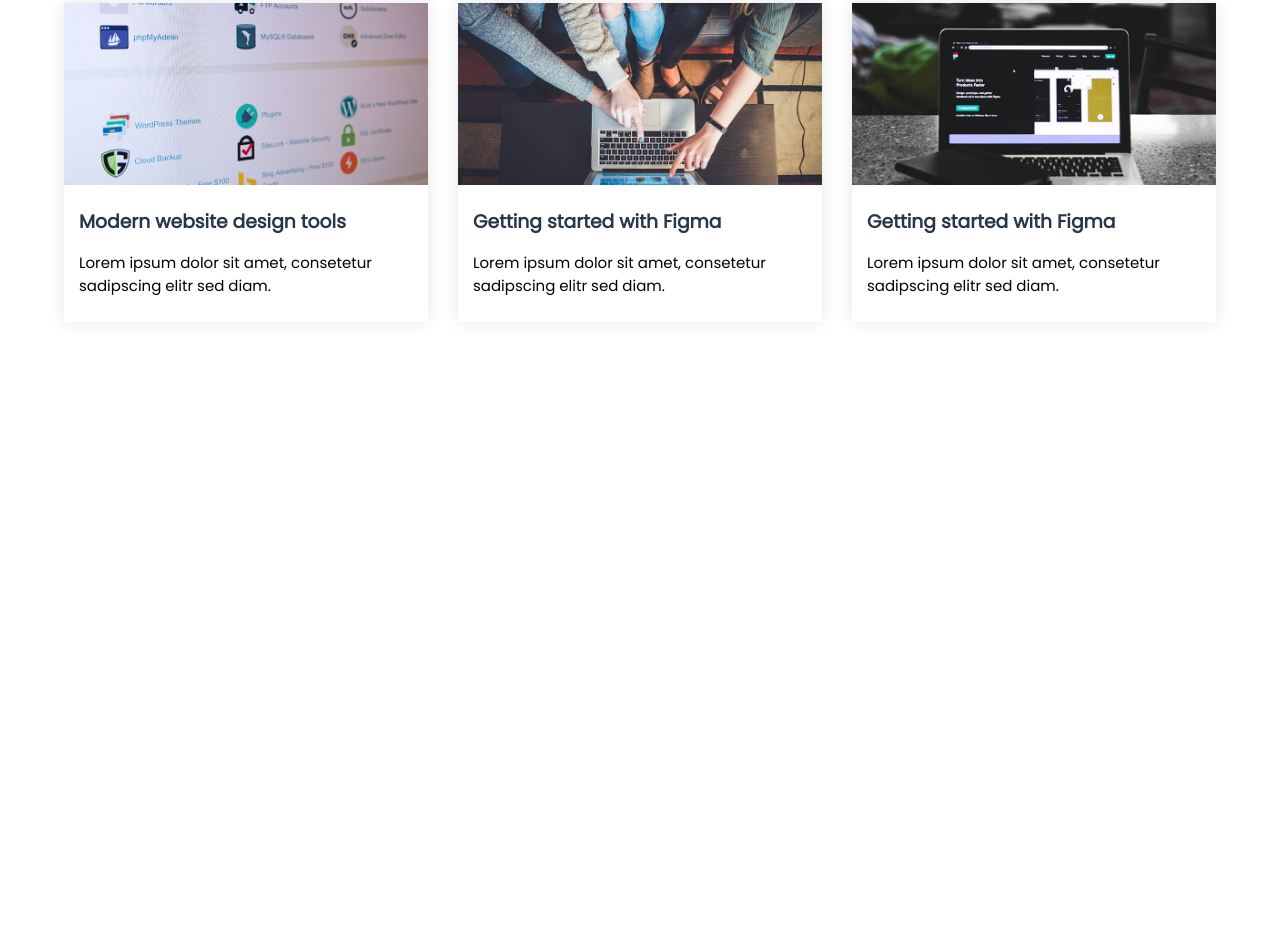
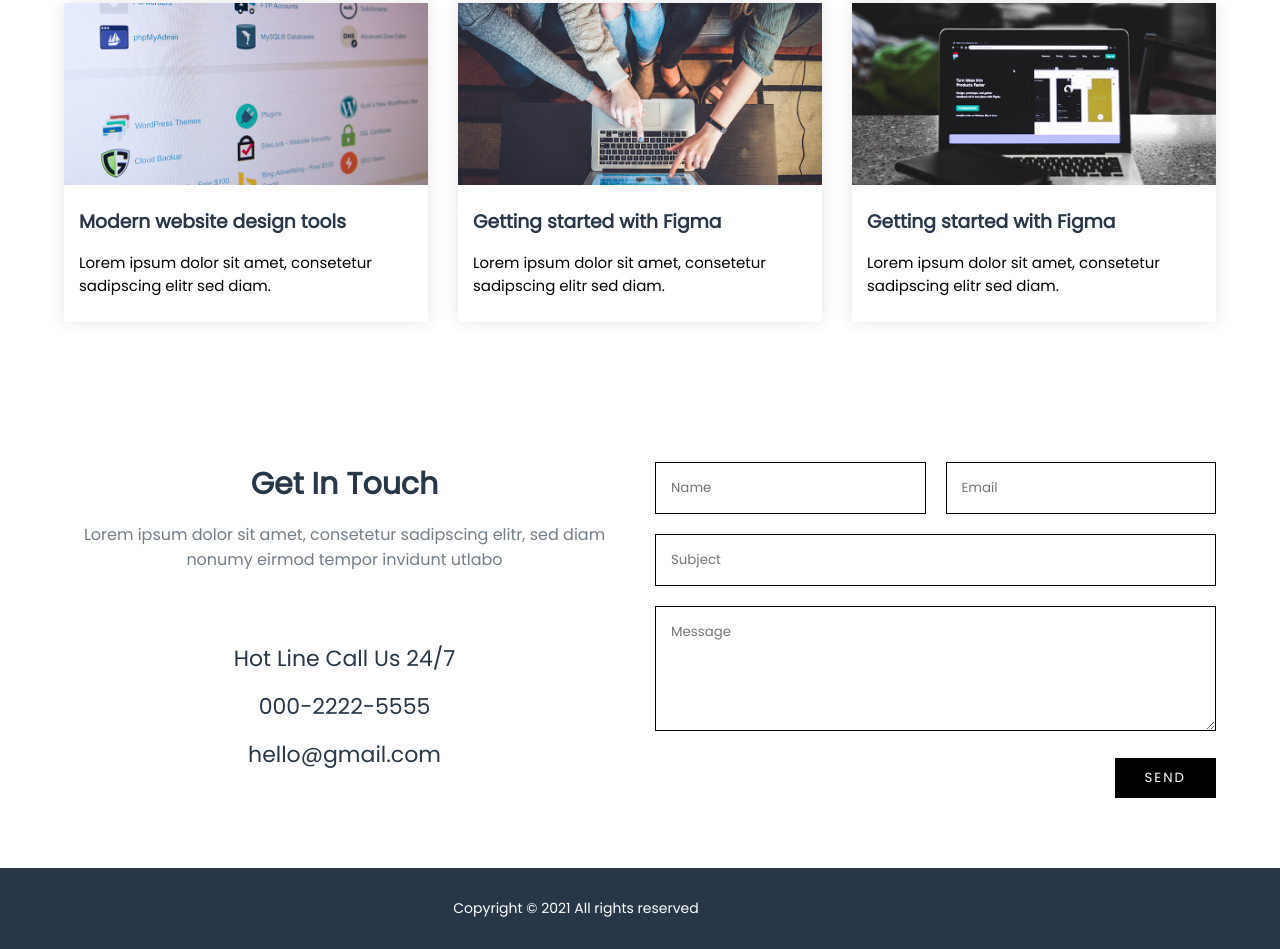
Before and after one commit to ashik-ashik/online-education, a website: page index.html in a window 1280 px wide. Shown: the part 5914-6863 px from the top of the page. Before the commit the page ends 6306 px from the top, so only its background shows below. Drawn offline with nearby package versions, Linux system fonts and the light colour scheme.

Commit message:
[ADD] contact and footer section added

```diff
--- a/css/includes/_homepage.scss
+++ b/css/includes/_homepage.scss
@@ -610,7 +610,7 @@ header.header{
     }
     .single-blog:hover{
       box-shadow: #11111a0d 0px 4px 16px, #11111a0d 0px 8px 32px;
-      transform: translateY(-15px);
+      transform: translateY(-10px);
       .blog-img img{
         transform: scale(1.4);
       }
@@ -638,3 +638,100 @@ header.header{
 /*===============================================
   ! Blogs seciton design
 ===============================================*/
+
+
+
+/*===============================================
+  Contact seciton design
+===============================================*/
+#contact{
+  padding: 70px 0;
+  .container{
+    display: grid;
+    grid-template-columns: repeat(2, 1fr);
+    grid-gap: 30px;
+
+    .section-title{
+      width: 100%;
+      h2{
+        font-size: 30px;
+      }
+    }
+  }
+  .contact-details{
+    margin-top: 20px;
+    text-align: center;
+    h3{
+      font-size: 22px;
+      font-weight: 500;
+      color: $color-dark;
+      margin-bottom: 15px;
+    }
+  }
+  .contact-form{
+    .form-row{
+      display: grid;
+      grid-template-columns: repeat(2, 1fr);
+      grid-gap: 20px;
+    }
+    .form-field{
+      margin-bottom: 20px;
+      .input-field{
+        width: 100%;
+        padding: 15px;
+        border: 1px solid;
+        color: #000;
+        outline: 1px solid transparent;
+        transition: all 300ms;
+      }
+      .input-field:focus{
+        border-color: $color-primary;
+        outline-color: $color-primary;
+        outline-offset: 2px;
+      }
+      textarea{
+        height: 125px;
+      }
+    }
+    .form-filed:last-child{
+      text-align: right;
+      .form-submit{
+        padding: 10px 30px;
+        border: 0;
+        border-radius: none;
+        background: #000;
+        color: #fff;
+        display: inline-block;
+        cursor: pointer;
+        transition: all 400ms;
+        text-transform: uppercase;
+        letter-spacing: 2px;
+        outline: 1px solid transparent;
+      }
+      .form-submit:hover{
+        background: $color-primary;
+        outline-color: $color-primary;
+        outline-offset: 3px;
+      }
+    }
+
+  }
+}
+/*===============================================
+  ! contact seciton design
+===============================================*/
+
+
+
+// footer
+
+footer{
+  padding: 30px 0;
+  background: $color-dark;
+  text-align: center;
+  p{
+    color: #fff;
+    font-weight: 500;
+    font-size: 14px;
+  }
+}
--- a/index.html
+++ b/index.html
@@ -513,9 +513,60 @@
     <!-- ! blogs section -->
 
 
+    <!-- contact section  -->
+    <section class="contact" id="contact">
+      <div class="container">
+        <div class="contact-info">
+          <div class="section-title">
+            <h2>Get In Touch</h2>
+            <p>Lorem ipsum dolor sit amet, consetetur sadipscing
+              elitr, sed diam nonumy eirmod tempor invidunt utlabo</p>
+          </div>
+          <div class="contact-details">
+            <h3>Hot Line Call Us 24/7</h3>
+            <h3>000-2222-5555</h3>
+            <h3>hello@gmail.com</h3>
+          </div>
+        </div>
+        <div class="contact-form">
+          <form action="">
+            <div class="form-row">
+              <div class="form-field">
+                <input type="text" name="name" id="name" placeholder="Name" class="input-field">
+              </div>
+              <div class="form-field">
+                <input type="email" name="email" id="email" placeholder="Email" class="input-field">
+              </div>
+            </div>
+            <div class="form-field">
+              <input type="text" name="subject" id="subject" placeholder="Subject" class="input-field">
+            </div>
+            <div class="form-field">
+              <textarea name="message" id="message" class="input-field" placeholder="Message" cols="30" rows="10"></textarea>
+            </div>
+            <div class="form-filed">
+              <input type="submit" value="Send" class="form-submit">
+            </div>
+          </form>
+        </div>
+      </div>
+    </section>
+    <!-- ! contact section  -->
+
 
   </main>
   <!-- ! main aera -->
+
+
+  <!-- footer -->
+  <footer>
+    <div class="container">
+      <p>
+        Copyright &copy; <span><script>document.write(new Date().getFullYear())</script></span> All rights reserved
+      </p>
+    </div>
+  </footer>
+  <!-- ! footer -->
 
 
   <script src="./js/index.js"></script>
```
Also changed, not shown: index.css, 1 other file.
